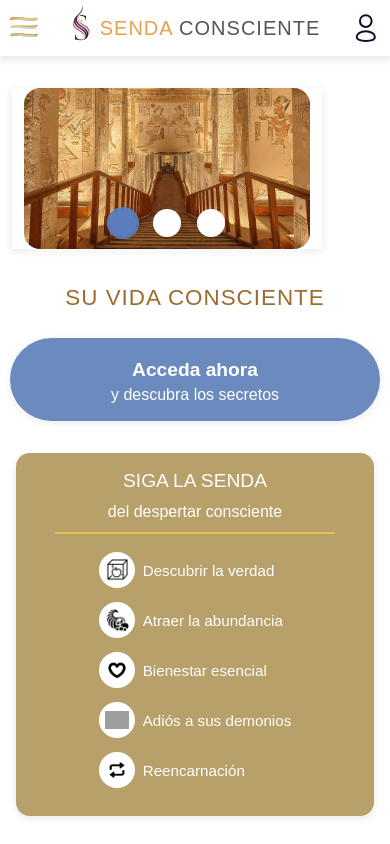
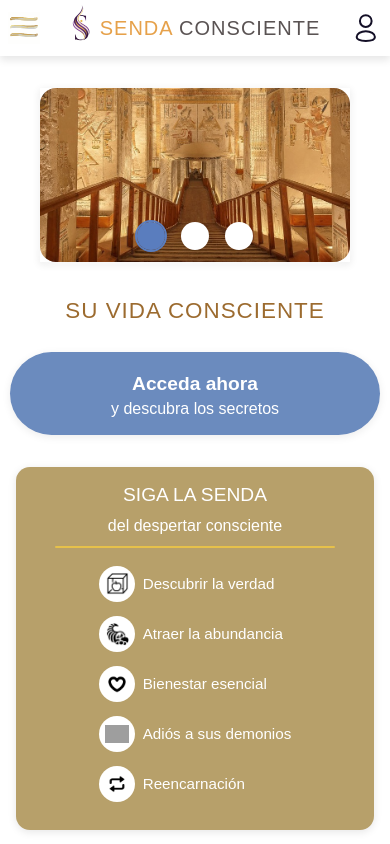
Before and after one commit to orbimatrix/Conscious-path, a Next.js app: page / in a window 390 px wide. Shown: the top 844 px of the page. Built offline with nearby package versions, Linux system fonts and the light colour scheme; grey boxes are pictures that could not be loaded.

Commit message:
Refactor carousel styles in globals.css for improved mobile responsiveness. Update margin properties for better alignment and adjust CarouselSection component to center images within the container.

```diff
--- a/src/app/components/CarouselSection.tsx
+++ b/src/app/components/CarouselSection.tsx
@@ -19,7 +19,7 @@ export default function CarouselSection() {
           src={images[active]}
           alt={`Carousel image ${active + 1}`}
           fill
-          style={{ objectFit: "cover" }}
+          style={{ objectFit: "cover", objectPosition: "center" }}
           sizes="(max-width: 900px) 100vw, 900px"
         />
         {/* Dots inside image container, absolutely positioned */}
--- a/src/app/globals.css
+++ b/src/app/globals.css
@@ -464,8 +464,7 @@
 @media (max-width: 768px) {
   .carousel-section {
     max-width: calc(100% - 32px) !important;
-    margin-left: 16px !important;
-    margin-right: 16px !important;
+    margin: 32px auto 0 auto !important;
     border-radius: 8px !important;
   }
   .carousel-image-container {
@@ -485,11 +484,8 @@
 @media (max-width: 600px) {
   .carousel-section {
     max-width: calc(100% - 24px) !important;
-    margin-left: 12px !important;
-    margin-right: 12px !important;
+    margin: 32px auto 0 auto !important;
     border-radius: 0 !important;
-    padding-left: 12px !important;
-    padding-right: 12px !important;
   }
   .carousel-image-container {
     aspect-ratio: 16/9 !important;
```
